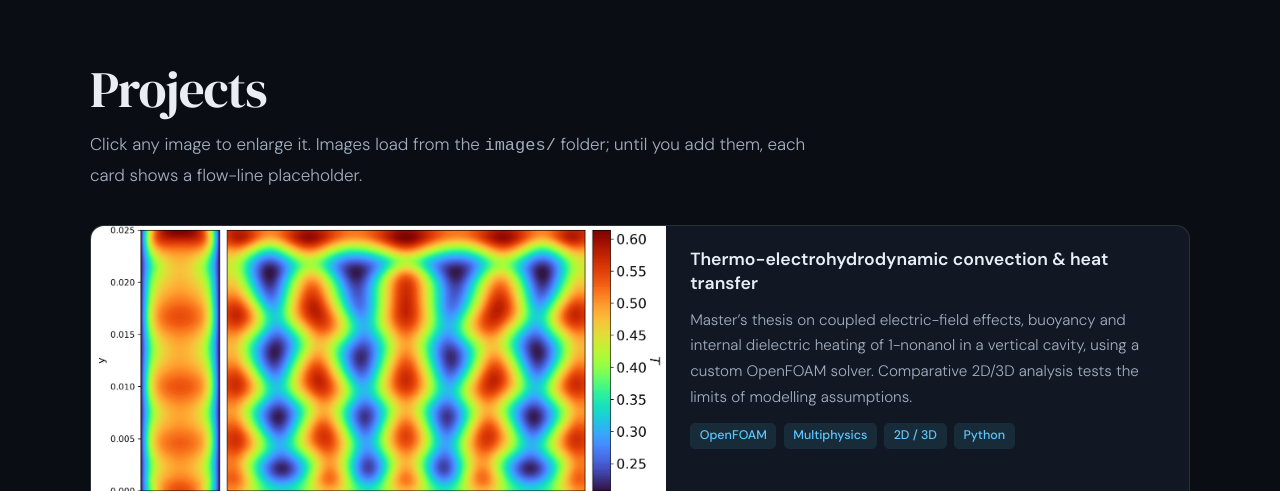
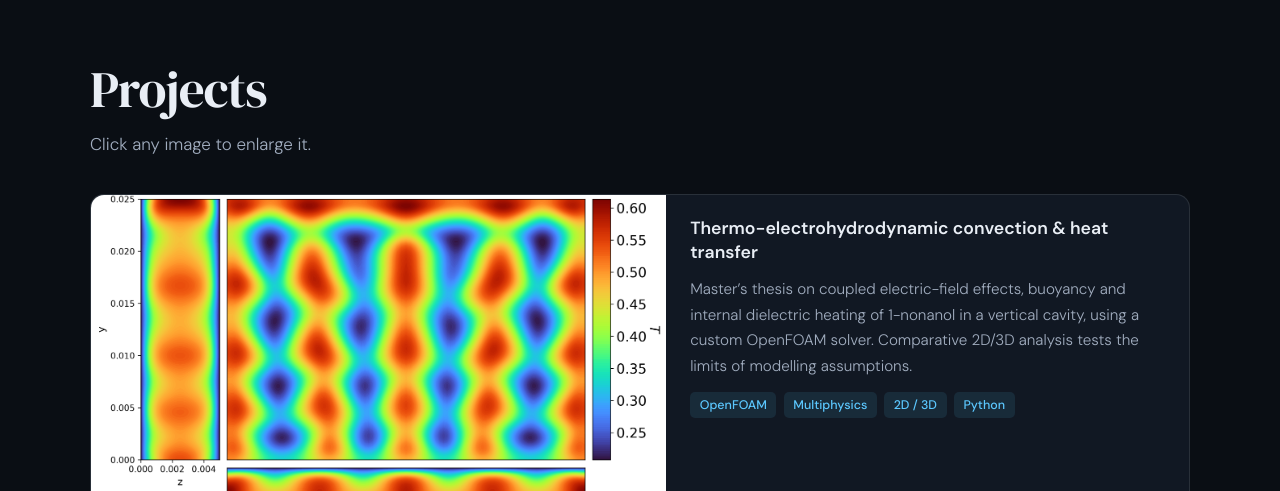
Before and after one commit to vissomcodes/vissomcodes.github.io, a plain HTML site: page index.html in a window 1280 px wide. Shown: the part 3700-4191 px from the top of the page. Drawn offline with Linux system fonts and the light colour scheme; animation ran at ten frames a second.

Commit message:
Update index.html

```diff
--- a/index.html
+++ b/index.html
@@ -182,7 +182,7 @@ footer{border-top:1px solid var(--line);padding:1.6rem 0;color:var(--muted);font
 
 <section id="projects"><div class="wrap">
   <h2>Projects</h2>
-  <p class="lead">Click any image to enlarge it. Images load from the <code>images/</code> folder; until you add them, each card shows a flow-line placeholder.</p>
+  <p class="lead">Click any image to enlarge it.</p>
   <div class="projects">
     <!-- To add an image: save it as the filename in data-src. To add a project: copy a card. -->
     <article class="project feat">
```
